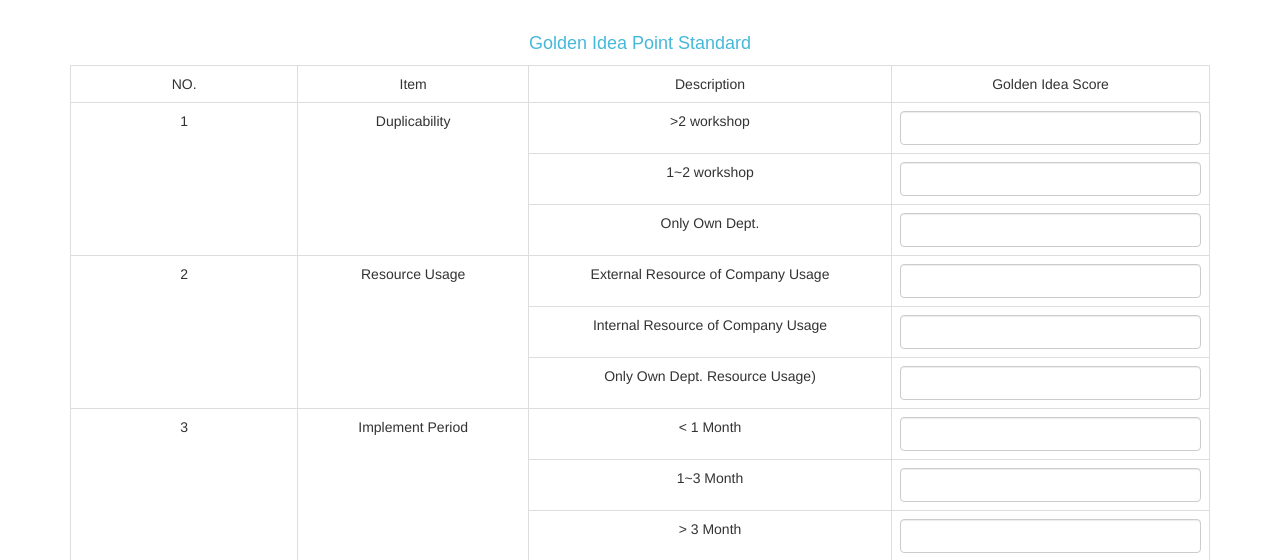
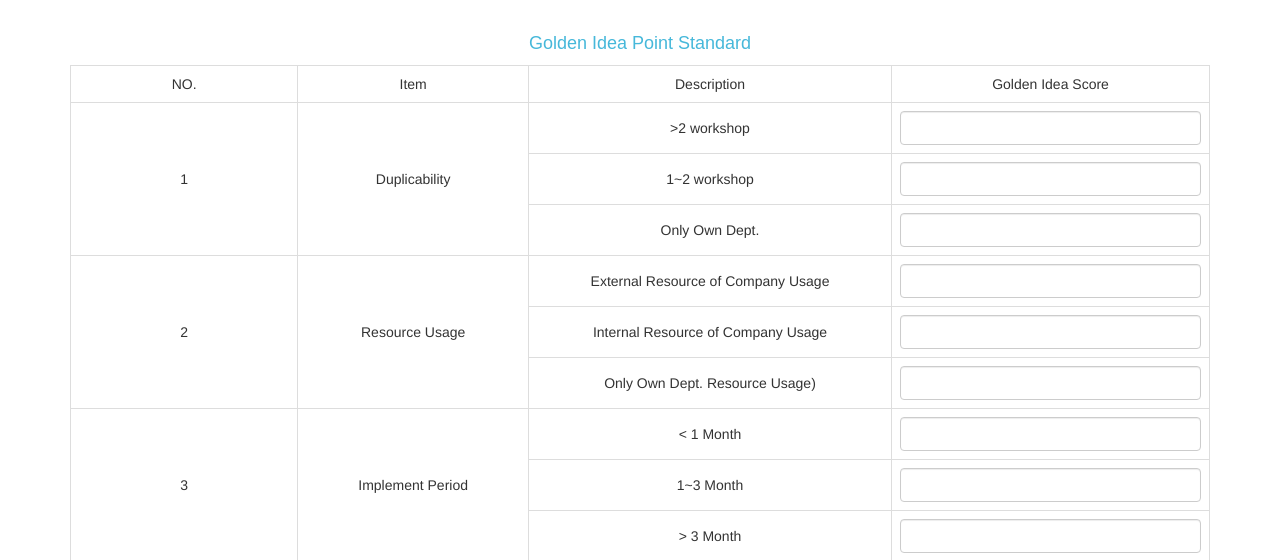
Before and after one commit to NegativeDearc/GreenBeltBonusSystem, a Python web app: template app/templates/rules.html in a window 1280 px wide. Shown: the part 57-617 px from the top of the page. Run offline with Jinja, Linux system fonts and the light colour scheme; the template is opened without the code that fills it, so the values that code supplies are empty.

Commit message:
bootstrap table td/th vertical-align
set vertical-align: middle!important

```diff
--- a/app/templates/rules.html
+++ b/app/templates/rules.html
@@ -12,7 +12,7 @@
 <style type="text/css">
     table caption{color:#46b8da;text-align:center;font-size: 18px;font-family:fantasy}
     table tr{text-align: center}
-    table td{vertical-align:middle}
+    table td{vertical-align:middle!important;}
     table input {text-align: center;marker: auto auto;}
 </style>
 
--- a/app/templates/search.html
+++ b/app/templates/search.html
@@ -13,7 +13,7 @@
 <script src="static/bootstrap.min.js"></script>
 <style type="text/css">
     table tr:hover {background-color: #0180FE;color: #fff;cursor:hand;}
-    th {text-align: center;background: #27AE60;color: white}
+    th {text-align: center;background: #27AE60;color: white;vertical-align: middle!important;}
     td {text-align: center}
     caption {text-align: center;font-size: 18px}
     p {font-family:"Microsoft YaHei",微软雅黑,"MicrosoftJhengHei",华文细黑,STHeiti,MingLiu}
```
